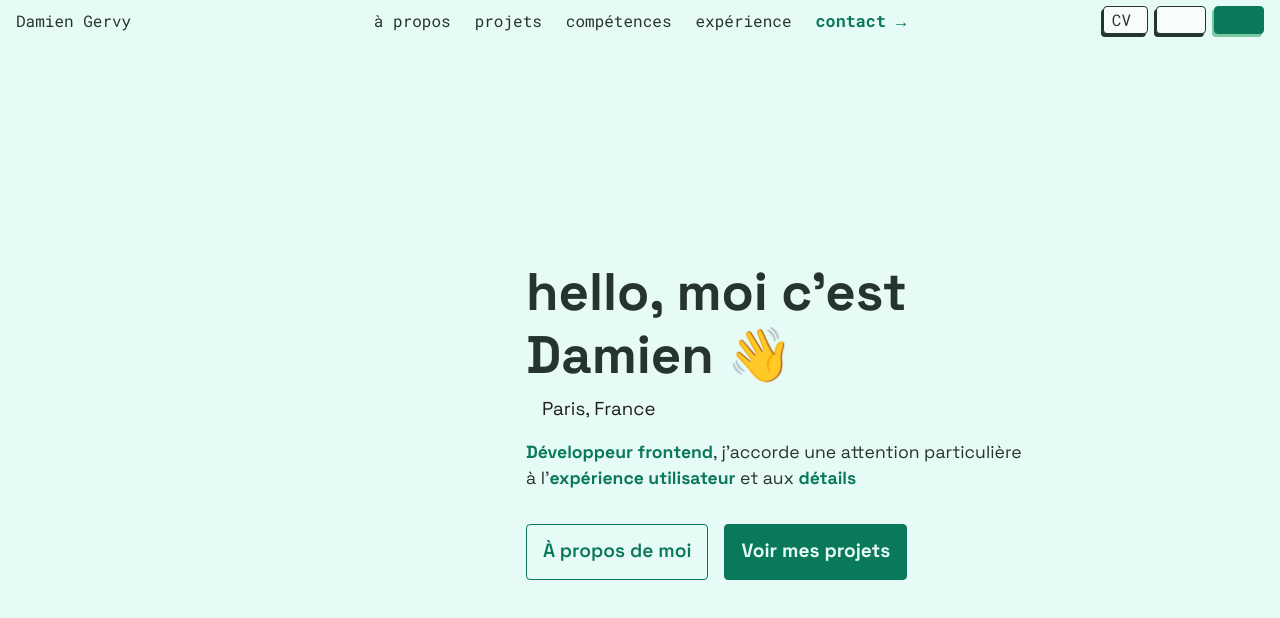
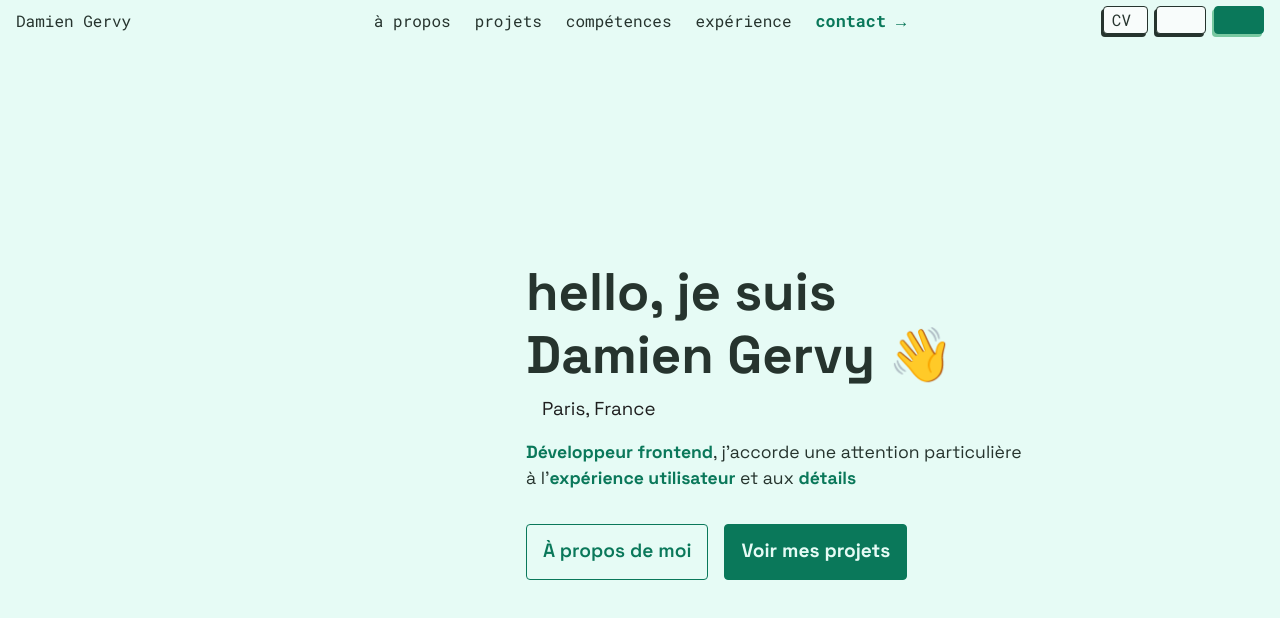
Before and after one commit to GDami/portfolio, a React (Vite) app: page / in a window 1280 px wide. Shown: the top 618 px of the page. Built offline with nearby package versions, Linux system fonts and the light colour scheme; some icons are missing.

Commit message:
hero wording

```diff
--- a/src/components/projects/Projects.tsx
+++ b/src/components/projects/Projects.tsx
@@ -52,7 +52,7 @@ const { t } = useTranslation()
                         reversed
                         technos={['godot']}
                     ></Project>
-                    <div className="more-to-come">{t("projects.emptysection")}</div>
+                    <h3 className="more-to-come">{t("projects.emptysection")}</h3>
                 </div>
             </div>
     )
--- a/src/utils/i18n/locales/fr/fr.json
+++ b/src/utils/i18n/locales/fr/fr.json
@@ -6,8 +6,8 @@
     "header.contact": "contact",
     "header.resume": "CV",
 
-    "hero.title.1": "hello, moi c'est ",
-    "hero.title.2": "Damien ",
+    "hero.title.1": "hello, je suis ",
+    "hero.title.2": "Damien Gervy ",
     "hero.subtext": "<1>Développeur frontend</1>, j'accorde une attention particulière à l'<3>expérience utilisateur</3> et aux <5>détails</5>",
     "hero.cta.1": "À propos de moi",
     "hero.cta.2": "Voir mes projets",
```
